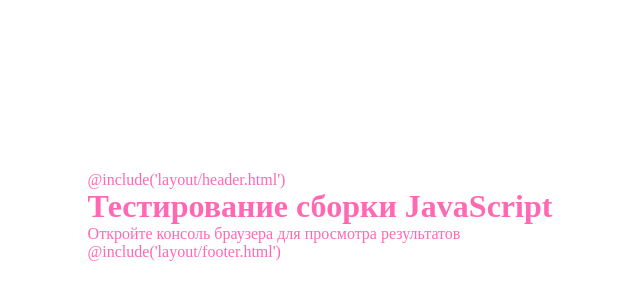
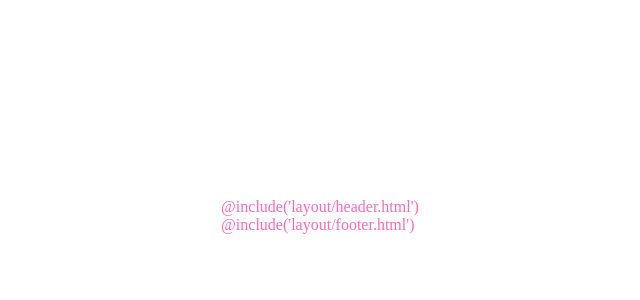
Before and after one commit to madjacky/gulp5-swc-bun, a website: page src/index.html in a window 1280 px wide. Shown: the part 184-484 px from the top of the page, without its empty margins (320-960 px from the left). Drawn offline with nearby package versions, Linux system fonts and the light colour scheme; files that its build step writes are made by us from their sources.

Commit message:
change html files

```diff
--- a/src/index.html
+++ b/src/index.html
@@ -12,10 +12,7 @@
 </head>
 <body class="page__body">
   @include('layout/header.html')
-  <main class="main">
-    <h1>Тестирование сборки JavaScript</h1>
-    <p>Откройте консоль браузера для просмотра результатов</p>
-  </main>
+  <main class="main"></main>
   @include('layout/footer.html')
 </body>
 </html>
```
